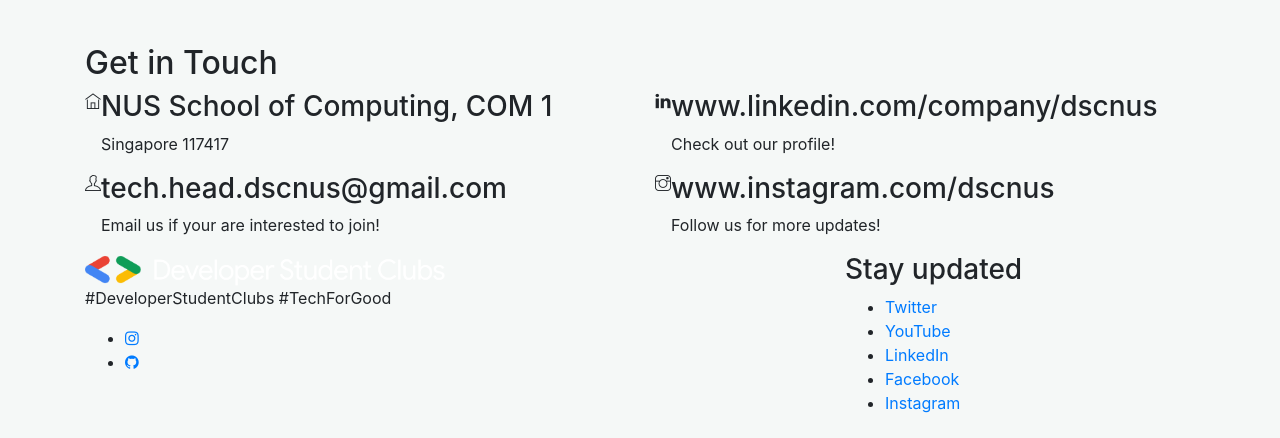
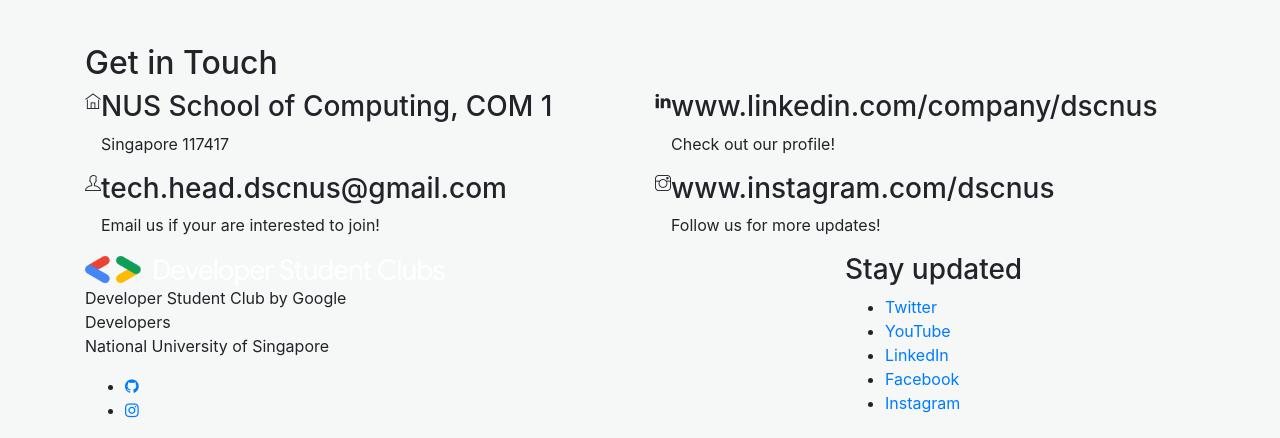
Before and after one commit to DigiPie/dscnustech.github.io, a Jekyll site: the page built from contact.html, in a window 1280 px wide, cut to the strip 615-1053 px from the top of the page. Built offline with Jekyll 4.4.1, drawn with Linux system fonts in a browser that asks for light colours.

Commit message:
Update footer

```diff
--- a/_includes/mainFooter.html
+++ b/_includes/mainFooter.html
@@ -6,32 +6,28 @@
           <div class="footer_widget">
             <div class="footer_logo">
               <a href="#">
-                            <img src="dscimg/gd_dsc_lockup_horizontal_color.png" alt="" width="360" height="33">
+                <img
+                  src="dscimg/gd_dsc_lockup_horizontal_color.png"
+                  alt=""
+                  width="360"
+                  height="33"
+                />
               </a>
             </div>
             <p>
-                            #DeveloperStudentClubs #TechForGood
+              Developer Student Club by Google Developers<br />
+              National University of Singapore
             </p>
             <div class="socail_links">
               <ul>
-                              <!-- <li>
-                                  <a href="#">
-                                      <i class="ti-facebook"></i>
+                <li>
+                  <a href="https://github.com/dscnustech">
+                    <i class="fa fa-github"></i>
                   </a>
-                              </li> -->
-                              <!-- <li>
-                                  <a href="#">
-                                      <i class="ti-twitter-alt"></i>
-                                  </a>
-                              </li> -->
+                </li>
                 <li>
                   <a href="https://www.instagram.com/dscnus/">
                     <i class="fa fa-instagram"></i>
-                                  </a>
-                              </li>
-                              <li>
-                                <a href="https://github.com/dscnustech">
-                                  <i class="fa fa-github"></i>
                   </a>
                 </li>
               </ul>
@@ -45,26 +41,30 @@
             </h3>
             <ul>
               <li><a href="https://twitter.com/googledevs">Twitter</a></li>
-                          <li><a href="https://www.youtube.com/user/GoogleDevelopers">YouTube</a></li>
-                          <li><a href="https://www.linkedin.com/company/googledevelopers/about/">LinkedIn</a></li>
-                          <li><a href="https://www.facebook.com/Google-Developers-967415219957038/">Facebook</a></li>
-                          <li><a href="https://www.instagram.com/googledevs/">Instagram</a></li>
+              <li>
+                <a href="https://www.youtube.com/user/GoogleDevelopers"
+                  >YouTube</a
+                >
+              </li>
+              <li>
+                <a
+                  href="https://www.linkedin.com/company/googledevelopers/about/"
+                  >LinkedIn</a
+                >
+              </li>
+              <li>
+                <a
+                  href="https://www.facebook.com/Google-Developers-967415219957038/"
+                  >Facebook</a
+                >
+              </li>
+              <li>
+                <a href="https://www.instagram.com/googledevs/">Instagram</a>
+              </li>
             </ul>
           </div>
         </div>
       </div>
     </div>
   </div>
-  <!-- <div class="copy-right_text">
-      <div class="container">
-          <div class="footer_border"></div>
-          <div class="row">
-              <div class="col-xl-12">
-                  <p class="copy_right text-center">
-Copyright &copy;<script>document.write(new Date().getFullYear());</script> All rights reserved | This template is made with <i class="fa fa-heart-o" aria-hidden="true"></i> by <a href="https://colorlib.com" target="_blank">Colorlib</a>
-                  </p>
-              </div>
-          </div>
-      </div>
-  </div> -->
 </footer>
```
Lines whose indentation alone changed are shown as unchanged.
